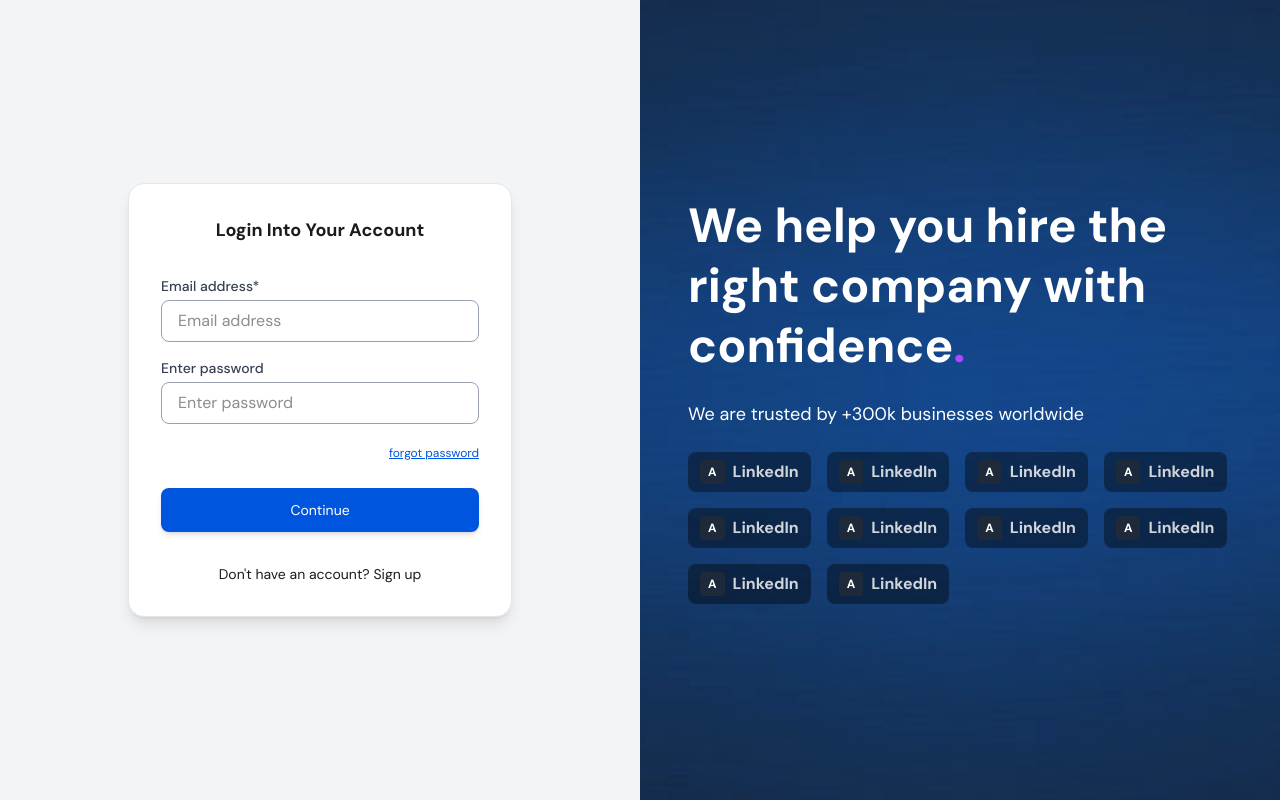
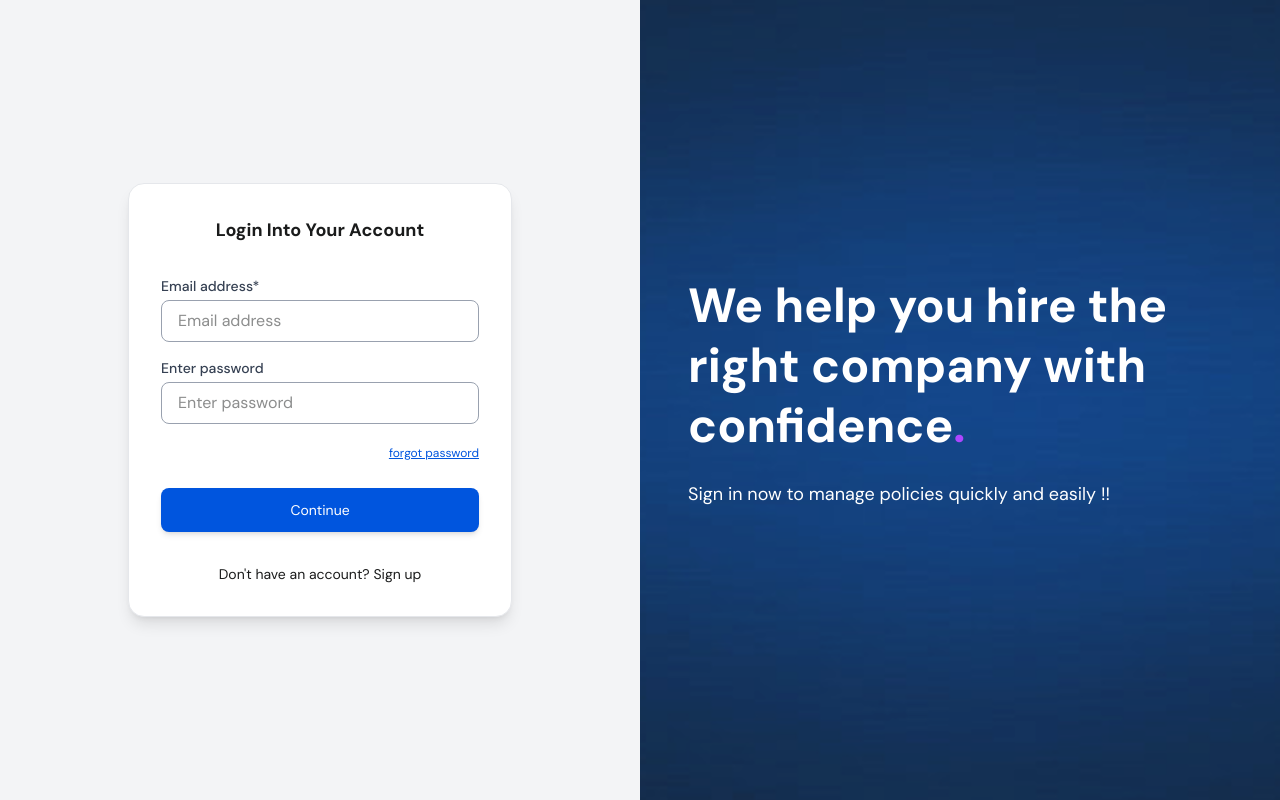
Before and after one commit to CK-chirag/insureIQ, a React (Vite) app: page /onboard in a window 1280 px wide. Built offline with nearby package versions, Linux system fonts and the light colour scheme.

Commit message:
loginSingup changes

```diff
--- a/src/components/LoginSignUp/SideSection.tsx
+++ b/src/components/LoginSignUp/SideSection.tsx
@@ -2,7 +2,20 @@
 import React from "react";
 import bgImage from "../../assets/bg_image_landingPage.png";
 
-const SideSection: React.FC = () => {
+interface SideSectionProps {
+	variant?: 'login' | 'signup';
+}
+
+const SideSection: React.FC<SideSectionProps> = ({ variant = 'login' }) => {
+	let h1Text = '';
+	let pText = '';
+	if (variant === 'login') {
+		h1Text = 'We help you hire the right company with confidence';
+		pText = 'Sign in now to manage policies quickly and easily !!';
+	} else {
+		h1Text = 'Join InsureIQ and unlock smarter insurance management';
+		pText = 'Sign up to access exclusive features and insights.';
+	}
 	return (
 		<div
 			className="hidden lg:flex flex-col justify-center items-center w-full min-h-screen text-white px-12"
@@ -15,17 +28,10 @@ const SideSection: React.FC = () => {
 		>
 			<div className="w-full max-w-xl mx-auto">
 				<h1 className="text-4xl md:text-5xl font-bold mb-6 leading-tight">
-					We help you hire the right company with confidence<span className="text-purple-500">.</span>
+					{h1Text}
+					<span className="text-purple-500">.</span>
 				</h1>
-				<p className="text-lg mb-4">We are trusted by +300k businesses worldwide</p>
-				<div className="flex flex-wrap gap-4 mt-6">
-					{[...Array(10)].map((_, i) => (
-						<div key={i} className="flex items-center gap-2 bg-black/40 rounded-lg px-3 py-2">
-							<span className="bg-gray-800 text-white rounded px-2 py-1 text-xs font-bold">A</span>
-							<span className="text-gray-300 font-semibold">LinkedIn</span>
-						</div>
-					))}
-				</div>
+				<p className="text-lg mb-4">{pText}</p>
 			</div>
 		</div>
 	);
--- a/src/components/LoginSignUp/main.tsx
+++ b/src/components/LoginSignUp/main.tsx
@@ -18,13 +18,13 @@ const MainAuth: React.FC = () => {
                             <LoginCard setIsSignUp={setIsSignUp} />
                         </div>
                         <div className="w-1/2 h-full flex items-center justify-center">
-                            <SideSection />
+                            <SideSection variant="login" />
                         </div>
                     </>
                 ) : (
                     <>
                         <div className="w-1/2 h-full flex items-center justify-center">
-                            <SideSection />
+                            <SideSection variant="signup" />
                         </div>
                         <div className="w-1/2 h-full flex items-center justify-center">
                             <SignUpCard setIsSignUp={setIsSignUp} />
```
